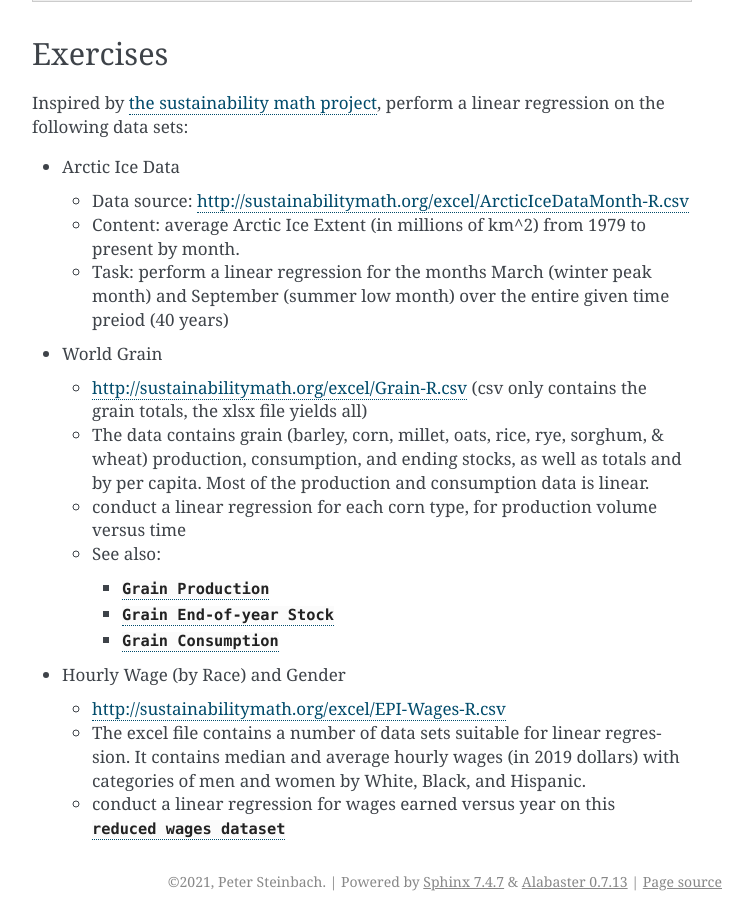
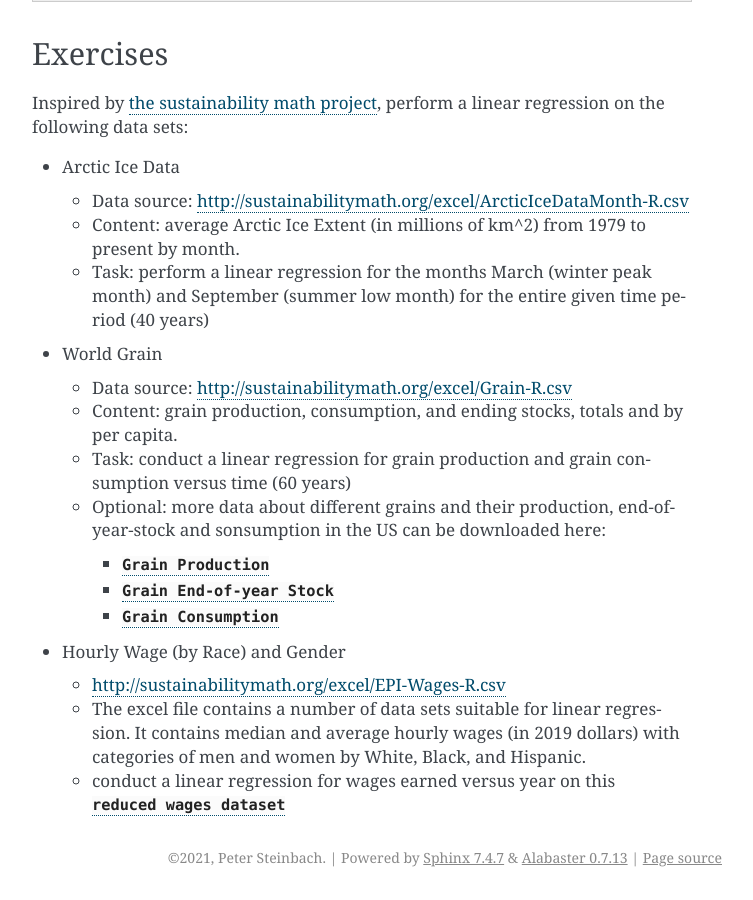
Before and after one commit to deeplearning540/deeplearning540.github.io, a Sphinx documentation site: the page built from source/lesson01/content.rst, in a window 1280 px wide and 900 px high, scrolled down 1325 px. Shown: the whole window, without its empty margins (388-1141 px from the left). Built offline with Sphinx 7.4.7, drawn with Linux system fonts in a browser that asks for light colours.

Commit message:
edit World Grain exercise

```diff
--- a/source/lesson01/content.rst
+++ b/source/lesson01/content.rst
@@ -51,14 +51,15 @@ Inspired by `the sustainability math project <http://sustainabilitymath.org/stat
 
   * Data source: http://sustainabilitymath.org/excel/ArcticIceDataMonth-R.csv
   * Content: average Arctic Ice Extent (in millions of km^2) from 1979 to present by month.
-  * Task: perform a linear regression for the months March (winter peak month) and September (summer low month) over the entire given time preiod (40 years)
+  * Task: perform a linear regression for the months March (winter peak month) and September (summer low month) for the entire given time period (40 years)
 
 * World Grain
 
-  * http://sustainabilitymath.org/excel/Grain-R.csv (csv only contains the grain totals, the xlsx file yields all)
-  * The data contains grain (barley, corn, millet, oats, rice, rye, sorghum, & wheat) production, consumption, and ending stocks, as well as totals and by per capita. Most of the production and consumption data is linear.
-  * conduct a linear regression for each corn type, for production volume versus time
-  * See also:
+  * Data source: http://sustainabilitymath.org/excel/Grain-R.csv
+  * Content: grain production, consumption, and ending stocks, totals and by per capita.
+  * Task: conduct a linear regression for grain production and grain consumption versus time (60 years)
+
+  * Optional: more data about different grains and their production, end-of-year-stock and sonsumption in the US can be downloaded here:
 
     * :download:`Grain Production </_static/data/csv/US-Grain-Production.csv>`
     * :download:`Grain End-of-year Stock </_static/data/csv/US-Grain-EndOfYearStock.csv>`
```
